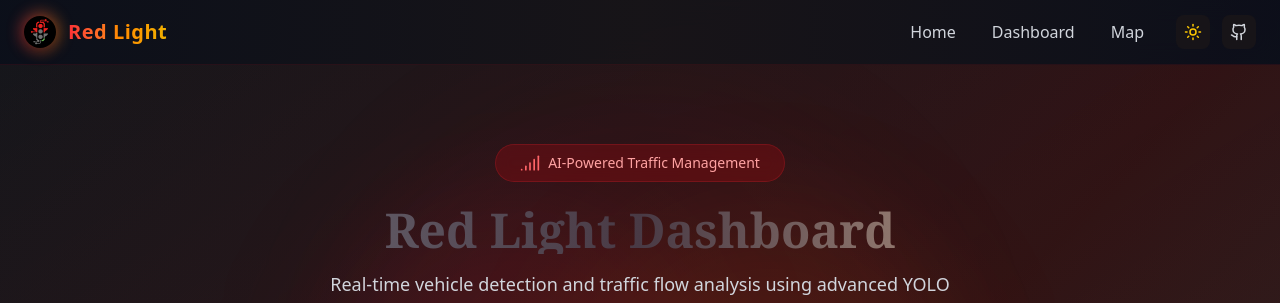
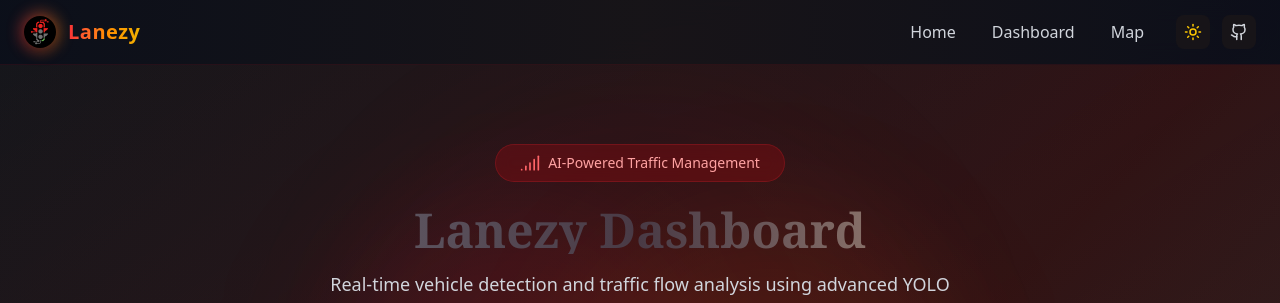
Before and after one commit to 404-The-Optimistics/Lanezy, a React (Vite) app: page /dashboard in a window 1280 px wide. Shown: the top 303 px of the page. Built offline with nearby package versions, Linux system fonts and the light colour scheme.

Commit message:
red light to lanezy

```diff
--- a/index.html
+++ b/index.html
@@ -4,7 +4,7 @@
     <meta charset="UTF-8" />
     <link rel="icon" type="image/svg+xml" href="/logo.png" />
     <meta name="viewport" content="width=device-width, initial-scale=1.0" />
-    <title>Red Light</title>
+    <title>Lanezy</title>
   </head>
   <body>
     <div id="root"></div>
--- a/src/components/Dashboard.jsx
+++ b/src/components/Dashboard.jsx
@@ -562,7 +562,7 @@ function TrafficDetectionDashboard({ darkMode, toggleDarkMode, onHowItWorksClick
               ? 'bg-gradient-to-r from-[#7C818C] via-[#493A45] to-orange-200 bg-clip-text text-transparent'
               : 'bg-gradient-to-r from-red-600 via-red-500 to-orange-500 bg-clip-text text-transparent'
           } font-serif`}>
-           Red Light Dashboard
+           Lanezy Dashboard
           </h1>
           <p className={`text-lg ${darkMode ? 'text-gray-300' : 'text-gray-600'} max-w-2xl mx-auto`}>
             Real-time vehicle detection and traffic flow analysis using advanced YOLO computer vision technology
--- a/src/components/Navbar.jsx
+++ b/src/components/Navbar.jsx
@@ -40,7 +40,7 @@ const Navbar = ({ darkMode, toggleDarkMode }) => {
                             ? 'from-red-500 via-orange-400 to-yellow-500'
                             : 'from-red-600 via-orange-500 to-yellow-600'
                         } bg-clip-text text-transparent`} onClick={() => navigate('/')} style={{ cursor: 'pointer' }}>
-                            Red Light
+                            Lanezy
                         </span>
                     </motion.div>
 
@@ -91,7 +91,7 @@ const Navbar = ({ darkMode, toggleDarkMode }) => {
                             </motion.button>
 
                             <motion.a
-                                href="https://github.com/404-The-Optimistics/f-Red-Light"
+                                href="https://github.com/404-The-Optimistics/Lanezy.git"
                                 target="_blank"
                                 rel="noopener noreferrer"
                                 className={`p-2 rounded-lg flex items-center justify-center transition-all duration-300 hover:scale-110 ${
--- a/src/components/landing.jsx
+++ b/src/components/landing.jsx
@@ -138,7 +138,7 @@ const Landing = ({ darkMode, toggleDarkMode }) => {
                                     whileHover={{ scale: 1.02 }}
                                     transition={{ type: "spring", stiffness: 300 }}
                                 >
-                                    Red Light
+                                    Lanezy
                                 </motion.h1>
 
                                 <motion.p
```
